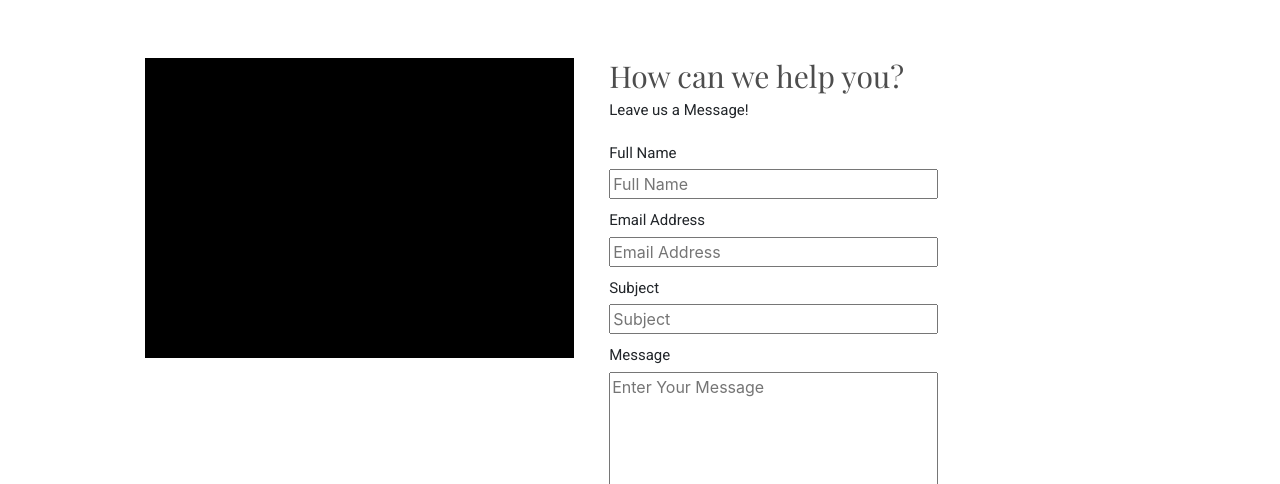
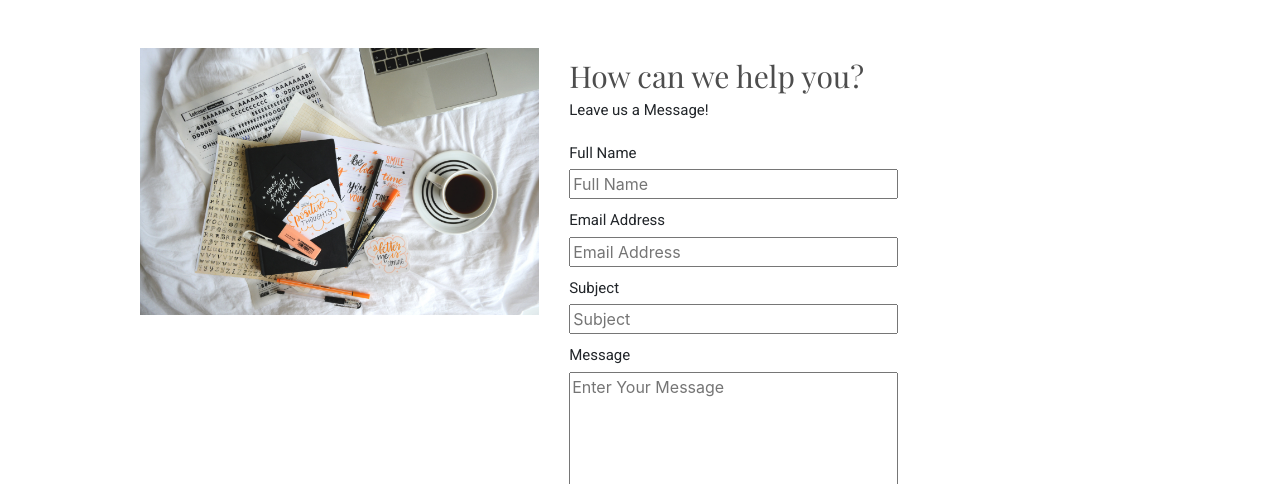
Before and after one commit to joannapuno/Paperclip-stationery, a plain HTML site: page contact.html in a window 1280 px wide. Shown: the part 468-952 px from the top of the page. Drawn offline with nearby package versions, Linux system fonts and the light colour scheme; files whose address does not match are found by name.

Commit message:
added image on contact

```diff
--- a/contact.html
+++ b/contact.html
@@ -59,8 +59,8 @@
         <div class="wrapper">
             <div class="contact row">
                 <div class="contact-image col-sm-12 col-md-12 col-lg-5">
-                        <img src="" alt="">
-                    </div>
+                    <img src="./img/img9.jpg" alt="">
+                </div>
                 <div class="contact-card">
                     <div class="contact-content col-sm-12 col-md-12 col-lg-12">
                         <h6>How can we help you?</h6>
--- a/css/styles.css
+++ b/css/styles.css
@@ -591,12 +591,15 @@ main .products-box hr {
     font-size: 15px;
 }
 
+
 .contact-image {
-    background: black;
-    height:300px;
-    width: 500px;
     width: 100%;
-    margin: 10px 20px;
+    margin-bottom: 50px;
+}
+
+.contact-image img {
+    max-width: 100%;
+    max-height: 100%;
 }
 
 /* PRODUCTS PAGE */
```
